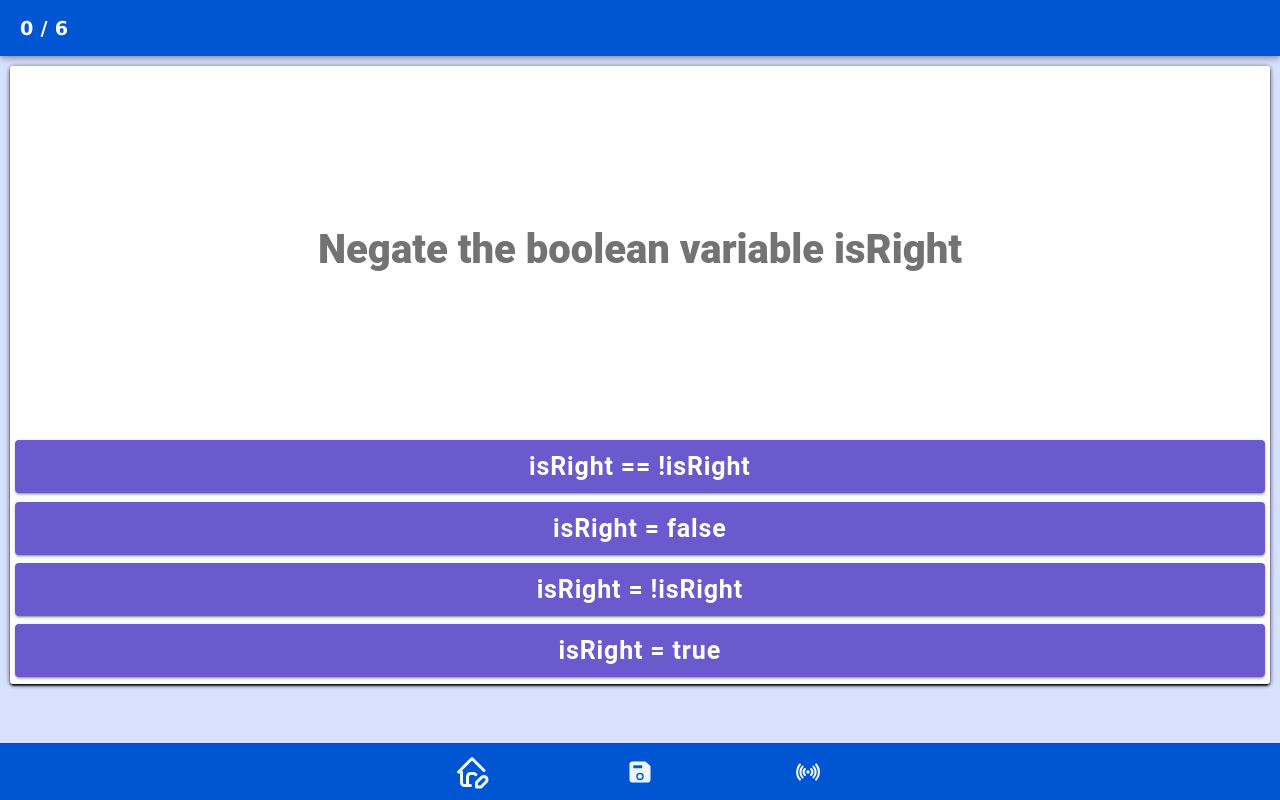
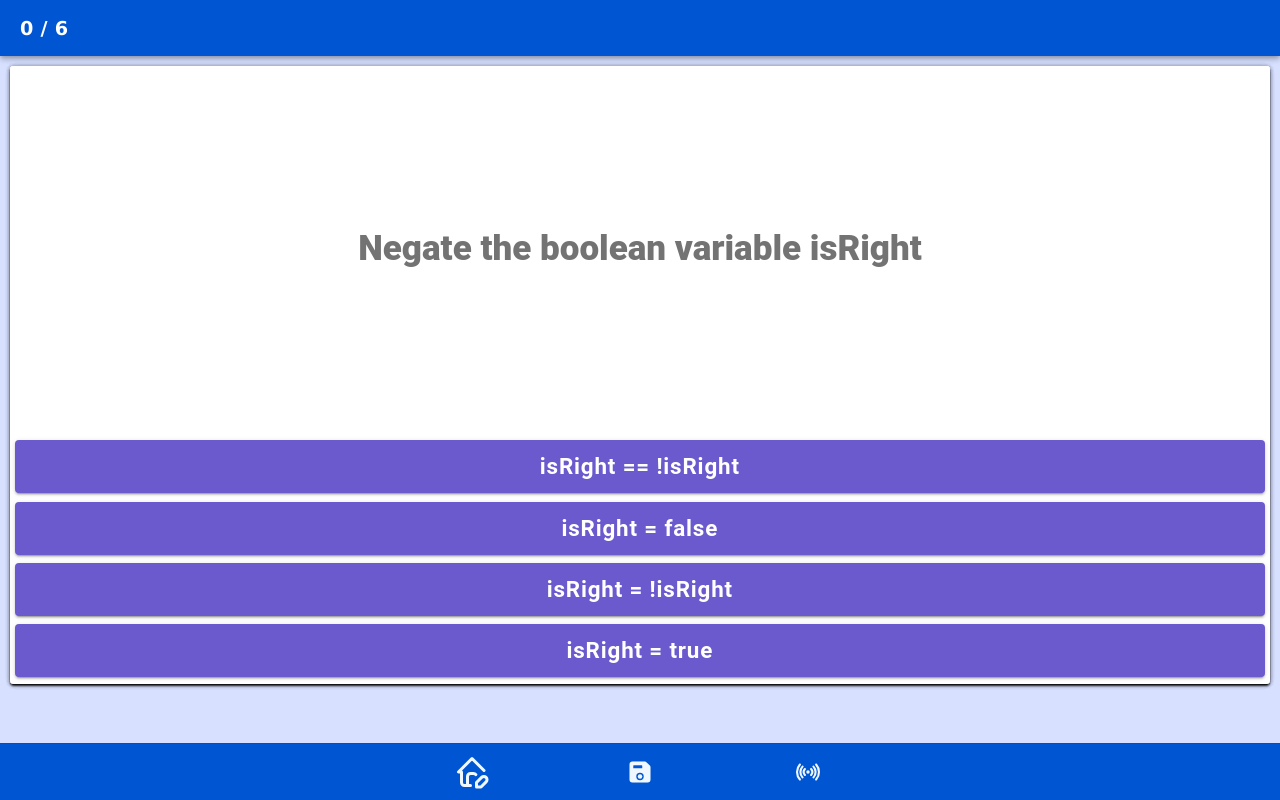
Before and after one commit to educational-technology-collective/Ambient_Learning, a React (Vite) app: page /cardscreen in a window 1280 px wide. Built offline with nearby package versions, Linux system fonts and the light colour scheme.

Commit message:
Change font sizes from px to em

```diff
--- a/src/MCQComponents/MCQCard.css
+++ b/src/MCQComponents/MCQCard.css
@@ -19,7 +19,7 @@
 }
 
 .mcqquestion-text {
-  font-size: 40px;
+  font-size: 2.5em;
   font-weight: 900;
   position: absolute;
   text-align: center;
--- a/src/MCQComponents/MCQChoice.css
+++ b/src/MCQComponents/MCQChoice.css
@@ -1,5 +1,5 @@
 .choice-text {
-  font-size: 25px;
+  font-size: 1.6em;
   font-weight: bold;
 }
 
--- a/src/QAComponents/QACard.css
+++ b/src/QAComponents/QACard.css
@@ -27,7 +27,7 @@
 .qaquestion-text,
 .qaanswer-text {
   backface-visibility: hidden;
-  font-size: 40px;
+  font-size: 2.5em;
   font-weight: 900;
   position: absolute;
   text-align: center;
```
